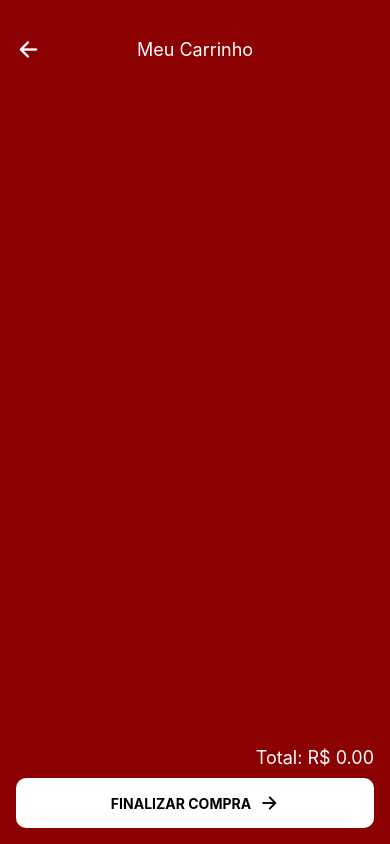
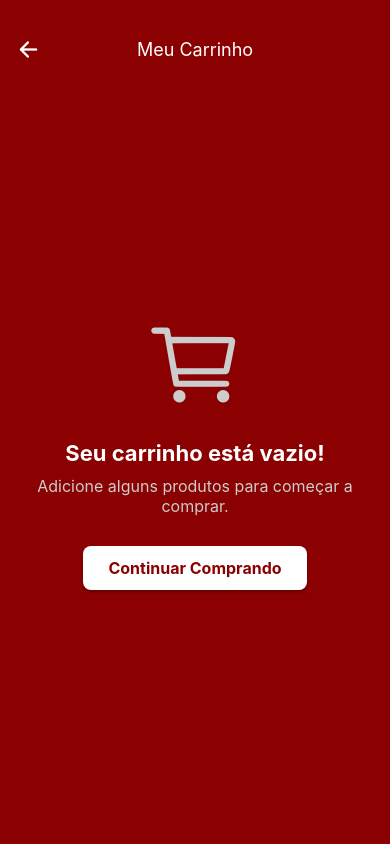
Before and after one commit to ViniciusCasturino/Imperium-Remoto-F, a React Native app in the folder Imperium/: screen /Cart in a window 390 px wide. Built offline with nearby package versions, Linux system fonts and the light colour scheme.

Commit message:
Add validações nos campos de pagamento e validação no carrinho

```diff
--- a/Imperium/screens/CartScreen.js
+++ b/Imperium/screens/CartScreen.js
@@ -1,5 +1,5 @@
 import React, { useContext } from 'react';
-import { View, Text, StyleSheet, Image, TouchableOpacity, FlatList } from 'react-native';
+import { View, Text, StyleSheet, Image, TouchableOpacity, FlatList, Alert } from 'react-native';
 import { CartContext } from '../context/CartContext';
 import { Ionicons } from '@expo/vector-icons';
 import { useNavigation } from '@react-navigation/native';
@@ -13,7 +13,13 @@ const CartScreen = () => {
     return sum + price * item.quantity;
   }, 0).toFixed(2);
 
+  const isCartEmpty = cartItems.length === 0;
+
   const handleCheckout = () => {
+    if (isCartEmpty) {
+      Alert.alert('Carrinho Vazio', 'Adicione itens ao carrinho para finalizar a compra.');
+      return;
+    }
     navigation.navigate('Address');
   };
 
@@ -26,6 +32,20 @@ const CartScreen = () => {
         <Text style={styles.title}>Meu Carrinho</Text>
         <View style={{ width: 25 }} />
       </View>
+
+      {isCartEmpty ? (
+        <View style={styles.emptyCartContainer}>
+          <Ionicons name="cart-outline" size={100} color="#ccc" />
+          <Text style={styles.emptyCartText}>Seu carrinho está vazio!</Text>
+          <Text style={styles.emptyCartSubText}>Adicione alguns produtos para começar a comprar.</Text>
+          <TouchableOpacity
+            style={styles.continueShoppingButton}
+            onPress={() => navigation.navigate('Home')}
+          >
+            <Text style={styles.continueShoppingText}>Continuar Comprando</Text>
+          </TouchableOpacity>
+        </View>
+      ) : (
         <FlatList
           data={cartItems}
           keyExtractor={(item) => item.title}
@@ -51,11 +71,21 @@ const CartScreen = () => {
             </View>
           )}
         />
+      )}
+
+      {!isCartEmpty && (
+        <>
           <Text style={styles.total}>Total: R$ {total}</Text>
-      <TouchableOpacity style={styles.checkoutButton} onPress={handleCheckout}>
+          <TouchableOpacity
+            style={styles.checkoutButton}
+            onPress={handleCheckout}
+            disabled={isCartEmpty}
+          >
             <Text style={styles.checkoutText}>FINALIZAR COMPRA</Text>
             <Ionicons name="arrow-forward" size={20} color="#000" />
           </TouchableOpacity>
+        </>
+      )}
     </View>
   );
 };
@@ -91,7 +121,43 @@ const styles = StyleSheet.create({
     marginTop: 10
   },
   checkoutText: { fontWeight: 'bold', marginRight: 8 },
-  backButton: {}
+  backButton: {},
+  emptyCartContainer: {
+    flex: 1,
+    justifyContent: 'center',
+    alignItems: 'center',
+    padding: 20,
+  },
+  emptyCartText: {
+    fontSize: 22,
+    fontWeight: 'bold',
+    color: '#fff',
+    marginTop: 20,
+    textAlign: 'center',
+  },
+  emptyCartSubText: {
+    fontSize: 16,
+    color: '#ccc',
+    marginTop: 10,
+    textAlign: 'center',
+  },
+  continueShoppingButton: {
+    backgroundColor: '#fff',
+    paddingVertical: 12,
+    paddingHorizontal: 25,
+    borderRadius: 8,
+    marginTop: 30,
+    shadowColor: '#000',
+    shadowOffset: { width: 0, height: 2 },
+    shadowOpacity: 0.3,
+    shadowRadius: 3,
+    elevation: 5,
+  },
+  continueShoppingText: {
+    color: '#8B0000',
+    fontSize: 16,
+    fontWeight: 'bold',
+  },
 });
 
 export default CartScreen;
--- a/Imperium/screens/PaymentScreen.js
+++ b/Imperium/screens/PaymentScreen.js
@@ -43,8 +43,11 @@ const PaymentScreen = () => {
     } else if (field === 'cvv') {
       const cleanedValue = value.replace(/\D/g, '').substring(0, 4);
       setCardData(prev => ({ ...prev, [field]: cleanedValue }));
-    }
-    else {
+    } else if (field === 'cardHolderName') {
+      const cleanedValue = value.replace(/[^a-zA-Z\s]/g, '');
+      const trimmedValue = cleanedValue.substring(0, 20);
+      setCardData(prev => ({ ...prev, [field]: trimmedValue }));
+    } else {
       setCardData(prev => ({
         ...prev,
         [field]: value
@@ -53,9 +56,16 @@ const PaymentScreen = () => {
   };
 
   const handleFinalizePayment = () => {
+    const nameRegex = /^[a-zA-Z\s]+$/;
+    if (!nameRegex.test(cardData.cardHolderName.trim()) || cardData.cardHolderName.trim().length === 0 || cardData.cardHolderName.trim().length > 20) {
+        Alert.alert(
+            'Atenção',
+            'O Nome do titular do cartão deve ser preenchido .'
+        );
+        return;
+    }
     if (
       formattedCardNumber.replace(/\s/g, '').length !== 16 ||
-      cardData.cardHolderName.trim() === '' ||
       formattedExpiryDate.length !== 5 ||
       (cardData.cvv.length !== 3 && cardData.cvv.length !== 4)
     ) {
@@ -77,6 +87,7 @@ const PaymentScreen = () => {
 
   return (
     <SafeAreaView style={styles.container}>
+      <View style={{ flex: 1 }}>
         <KeyboardAvoidingView
           behavior={Platform.OS === 'ios' ? 'padding' : 'height'}
           style={{ flex: 1 }}
@@ -133,6 +144,7 @@ const PaymentScreen = () => {
                     placeholder="Nome do titular do cartão"
                     placeholderTextColor="#ccc"
                     autoCapitalize="words"
+                    maxLength={20}
                   />
                 </View>
               </View>
@@ -170,16 +182,16 @@ const PaymentScreen = () => {
                 </View>
               </View>
             </View>
+             <View style={{ height: 80 }} />
           </ScrollView>
-
+        </KeyboardAvoidingView>
         <View style={styles.bottomButtonContainer}>
           <TouchableOpacity style={styles.finalizarPagamentoButton} onPress={handleFinalizePayment}>
             <Text style={styles.finalizarPagamentoButtonText}>FINALIZAR PAGAMENTO</Text>
             <Ionicons name="arrow-forward" size={20} color="#000" />
           </TouchableOpacity>
         </View>
-
-      </KeyboardAvoidingView>
+      </View>
     </SafeAreaView>
   );
 };
@@ -189,14 +201,10 @@ const styles = StyleSheet.create({
     flex: 1,
     backgroundColor: '#8B0000',
   },
-  keyboardAvoidingView: {
-    flex: 1,
-  },
   scrollContent: {
     flexGrow: 1,
     padding: 16,
     paddingTop: 40,
-    paddingBottom: 0,
   },
   header: {
     flexDirection: 'row',
```
Lines whose indentation alone changed are shown as unchanged.
